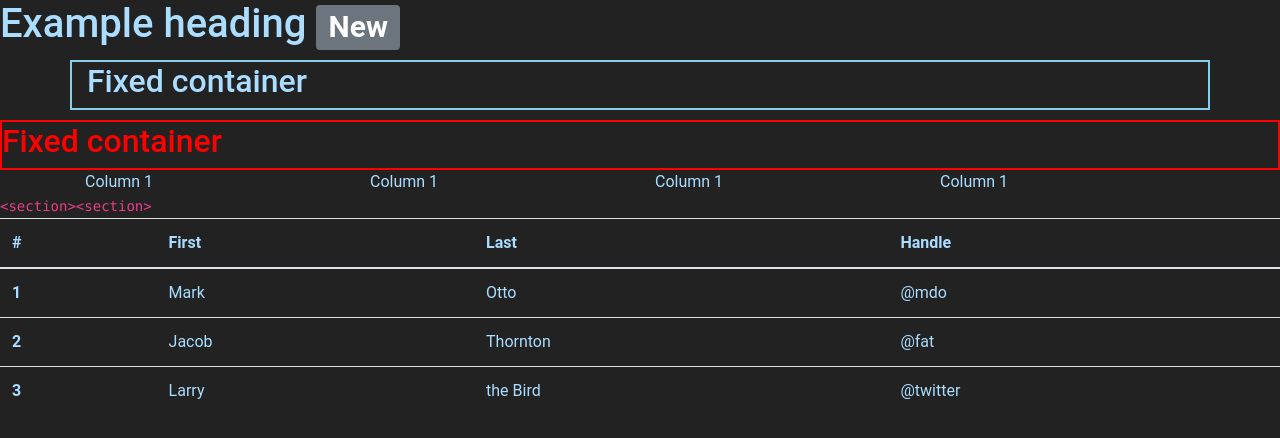
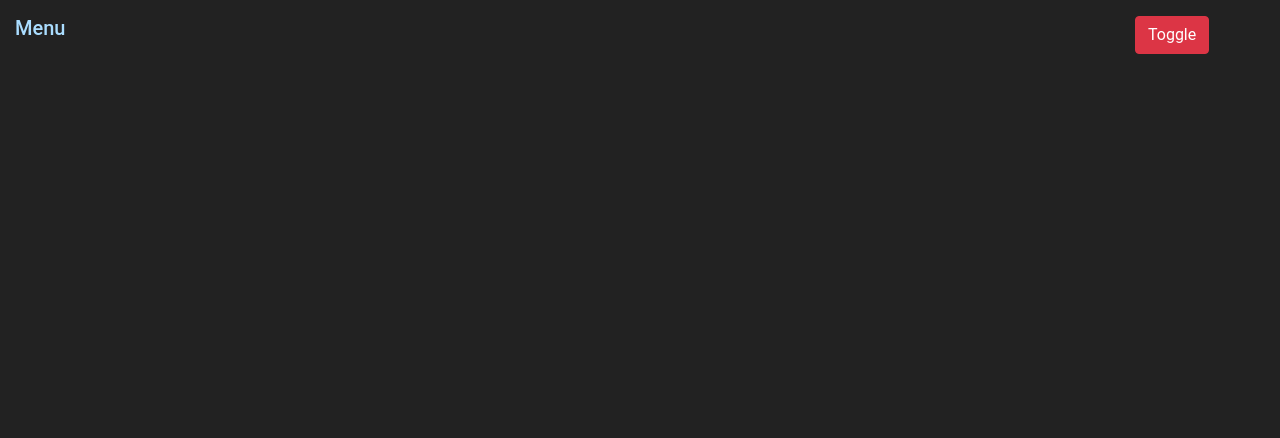
Before and after one commit to tomasz-konecki/react-webpack-scss, a React app: page / in a window 1280 px wide. Shown: the top 438 px of the page. Built offline with nearby package versions, Linux system fonts and the light colour scheme.

Commit message:
Updated code

```diff
--- a/src/App.js
+++ b/src/App.js
@@ -1,10 +1,12 @@
 import React from "react";
 import "./scss/App.scss";
 import BootTest from "./components/BootTest";
+import ButtonTest from "./components/ButtonTest";
+import AnimatedMenu from "./components/AnimatedMenu";
 
 const App = () => (
 	<div>
-		<BootTest />
+		<AnimatedMenu />
 	</div>
 );
 
--- /dev/null
+++ b/src/components/AnimatedMenu.js
@@ -0,0 +1,56 @@
+import React, { Component } from "react";
+import "./AnimatedMenu.scss";
+
+class AnimatedMenu extends Component {
+	state = {
+		menuClass: "menu-hidden"
+	};
+
+	handleToggle = () => {
+		let menuClass = "";
+		this.state.menuClass === "menu-hidden" ? (menuClass = "menu-shown") : (menuClass = "menu-hidden");
+		this.setState({
+			menuClass
+		});
+	};
+
+	render() {
+		return (
+			<div className="container-fluid mt-3">
+				<div className="row">
+					<div className="col-3">
+						<div className="row">
+							<div className="col-12">
+								<h5>Menu</h5>
+							</div>
+						</div>
+					</div>
+					<div className="col-6">
+						<div className={[ "row", this.state.menuClass ].join(" ")}>
+							<div className="col-4">
+								<button className="btn btn-success">Success</button>
+							</div>
+							<div className="col-4">
+								<button className="btn btn-primary">Primary</button>
+							</div>
+							<div className="col-4">
+								<button className="btn btn-warning">Warning</button>
+							</div>
+						</div>
+					</div>
+					<div className="col-3">
+						<div className="row">
+							<div className="offset-6 col-6">
+								<button className="btn btn-danger" onClick={this.handleToggle}>
+									Toggle
+								</button>
+							</div>
+						</div>
+					</div>
+				</div>
+			</div>
+		);
+	}
+}
+
+export default AnimatedMenu;
--- /dev/null
+++ b/src/components/AnimatedMenu.scss
@@ -0,0 +1,7 @@
+.menu-hidden {
+	visibility: hidden;
+}
+
+.menu-shown {
+	visibility: visible;
+}
--- a/src/components/BootTest.js
+++ b/src/components/BootTest.js
@@ -2,58 +2,33 @@ import React from "react";
 
 const BootTest = () => {
 	return (
-		<div>
-			<h1>
-				Example heading <span className="badge badge-secondary">New</span>
-			</h1>
-
-			<div className="container box-1">
-				<h2>Fixed container</h2>
-			</div>
-			<div className="fluid-container box-2">
-				<h2>Fixed container</h2>
-			</div>
-			<div className="container">
-				<div className="row">
-					<div className="col-sm">Column 1</div>
-					<div className="col-sm">Column 1</div>
-					<div className="col-sm">Column 1</div>
-					<div className="col-sm">Column 1</div>
+		<div className="container">
+			<div className="row mt-2">
+				<div className="panel panel-default">
+					<div className="panel-heading col-12">
+						{/* <a className="btn btn-primary" href="#buttons" data-toggle="collapse">
+							Toggle menu
+						</a> */}
+						<button className="btn btn-primary" data-target="#buttons" data-toggle="collapse">
+							Toggle menu
+							<i className="fa fa-filter" aria-hidden="true" />
+						</button>
+					</div>
 				</div>
 			</div>
-			<code>&lt;section&gt;</code>
-			<code>&lt;section&gt;</code>
-
-			<table className="table">
-				<thead>
-					<tr>
-						<th scope="col">#</th>
-						<th scope="col">First</th>
-						<th scope="col">Last</th>
-						<th scope="col">Handle</th>
-					</tr>
-				</thead>
-				<tbody>
-					<tr>
-						<th scope="row">1</th>
-						<td>Mark</td>
-						<td>Otto</td>
-						<td>@mdo</td>
-					</tr>
-					<tr>
-						<th scope="row">2</th>
-						<td>Jacob</td>
-						<td>Thornton</td>
-						<td>@fat</td>
-					</tr>
-					<tr>
-						<th scope="row">3</th>
-						<td>Larry</td>
-						<td>the Bird</td>
-						<td>@twitter</td>
-					</tr>
-				</tbody>
-			</table>
+			<div className="panel-body collapse" id="buttons">
+				<div className="row mt-2">
+					<div className="col-4">
+						<button className="btn btn-success">Success</button>
+					</div>
+					<div className="col-4">
+						<button className="btn btn-warning">Warning</button>
+					</div>
+					<div className="col-4">
+						<button className="btn btn-danger">Danger</button>
+					</div>
+				</div>
+			</div>
 		</div>
 	);
 };
--- /dev/null
+++ b/src/components/ButtonTest.js
@@ -0,0 +1,16 @@
+import React from "react";
+
+const ButtonTest = () => {
+	function handleClick() {
+		console.log("Button clicked!");
+	}
+	return (
+		<div>
+			<button className="btn btn-success" onClick={handleClick}>
+				Click me
+			</button>
+		</div>
+	);
+};
+
+export default ButtonTest;
```
Also changed, not shown: 1 other file (tests, documents, lock files or other folders).
